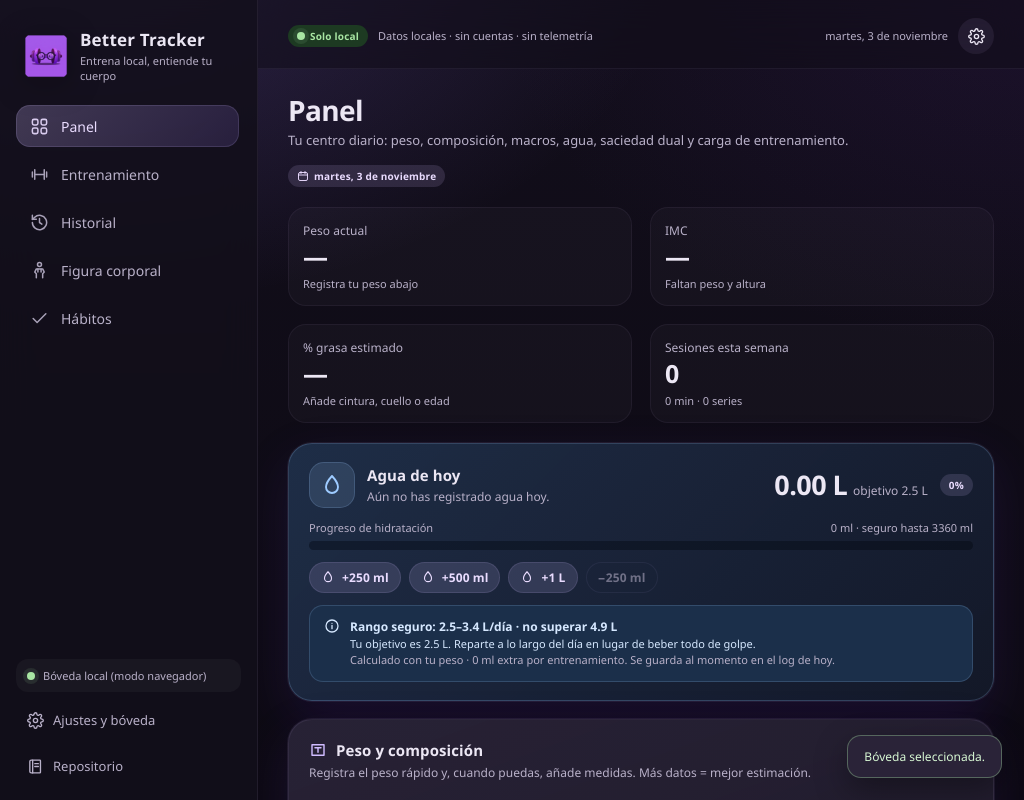
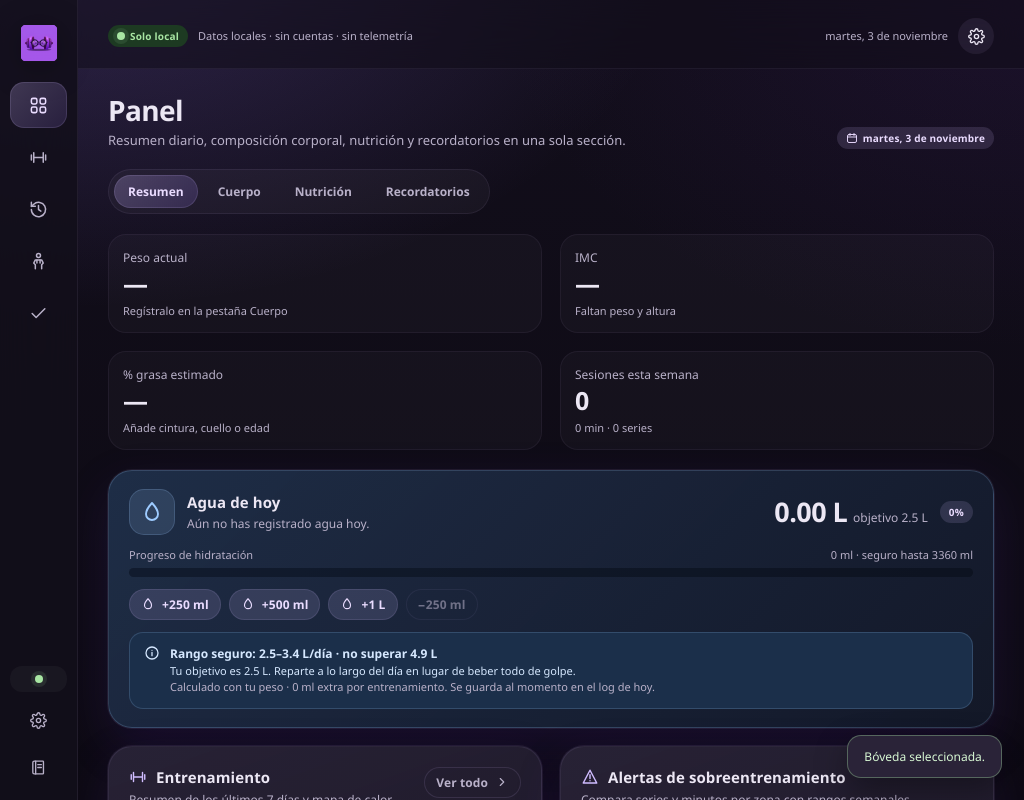
Before and after one commit to wulflo/better-tracker, a React (Vite) app: page / in a window 1024 px wide. Both pictures are taken after a click on the button "Seleccionar bóveda". Built offline with nearby package versions, Linux system fonts and the light colour scheme.

Commit message:
feat(ui): añadir pestañas al panel y compactar el sidebar
- Panel dividido en Resumen, Cuerpo, Nutrición y Recordatorios.
- Sidebar solo con iconos entre 821 y 1024 px.
- Etiquetas ARIA/title en navegación y pie del sidebar.

```diff
--- a/src/App.tsx
+++ b/src/App.tsx
@@ -407,6 +407,8 @@ export default function App() {
               type="button"
               className={`nav-item ${view === item.id ? 'active' : ''}`}
               aria-current={view === item.id ? 'page' : undefined}
+              aria-label={t(`nav.${item.id}`, lang)}
+              title={t(`nav.${item.id}`, lang)}
               onClick={() => setView(item.id)}
             >
               <span className="nav-icon"><Icon name={item.icon} size={19} /></span>
@@ -420,18 +422,25 @@ export default function App() {
         <div className="sidebar-footer">
           <div className="vault-chip" title={vault ?? undefined}>
             <span className="status-dot" />
-            <span>{vaultName}</span>
+            <span className="vault-chip-name">{vaultName}</span>
           </div>
-          <button type="button" className="settings-btn" onClick={() => setSettingsOpen(true)}>
-            <Icon name="settings" size={17} /> {t('settings', lang)}
+          <button
+            type="button"
+            className="settings-btn"
+            aria-label={t('settings', lang)}
+            title={t('settings', lang)}
+            onClick={() => setSettingsOpen(true)}
+          >
+            <Icon name="settings" size={17} /> <span className="sidebar-footer-label">{t('settings', lang)}</span>
           </button>
           <button
             type="button"
             className="settings-btn"
+            aria-label="Repositorio"
             onClick={() => void openRepository().catch((e) => notify(errorText(e), 'error'))}
             title={REPOSITORY_URL}
           >
-            <Icon name="repo" size={17} /> Repositorio
+            <Icon name="repo" size={17} /> <span className="sidebar-footer-label">Repositorio</span>
           </button>
         </div>
       </aside>
--- a/src/PanelView.tsx
+++ b/src/PanelView.tsx
@@ -58,6 +58,15 @@ interface Props {
 
 const DAY_NAMES = ['Dom', 'Lun', 'Mar', 'Mié', 'Jue', 'Vie', 'Sáb'];
 
+type PanelTab = 'summary' | 'body' | 'nutrition' | 'reminders';
+
+const PANEL_TABS: Array<[PanelTab, string]> = [
+  ['summary', 'Resumen'],
+  ['body', 'Cuerpo'],
+  ['nutrition', 'Nutrición'],
+  ['reminders', 'Recordatorios'],
+];
+
 function emptyNutrition(date: string): NutritionEntry {
   return { date, kcal: 0, protein: 0, carbs: 0, fat: 0, fiber: 0, water: 0 };
 }
@@ -67,6 +76,7 @@ function emptyMacros(date: string): Pick<NutritionEntry, 'date' | 'kcal' | 'prot
 }
 
 export default function PanelView({ deviceId, events, exercises, onRefresh, notify, onNavigate }: Props) {
+  const [tab, setTab] = useState<PanelTab>('summary');
   const lastMeas = latestMeasurement(events);
   const lastMeasEventId = [...events].reverse().find((e) => e.kind === 'measurement.saved')?.id;
   const [measForm, setMeasForm] = useState<MeasurementEntry>({
@@ -381,7 +391,7 @@ export default function PanelView({ deviceId, events, exercises, onRefresh, noti
         <div>
           <h1 className="page-title">Panel</h1>
           <p className="page-sub">
-            Tu centro diario: peso, composición, macros, agua, saciedad dual y carga de entrenamiento.
+            Resumen diario, composición corporal, nutrición y recordatorios en una sola sección.
           </p>
         </div>
         <div className="page-actions">
@@ -391,11 +401,20 @@ export default function PanelView({ deviceId, events, exercises, onRefresh, noti
         </div>
       </header>
 
+      <div className="tabs" role="tablist" aria-label="Secciones del panel">
+        {PANEL_TABS.map(([id, label]) => (
+          <button key={id} type="button" role="tab" aria-selected={tab === id} className={`tab ${tab === id ? 'active' : ''}`} onClick={() => setTab(id)}>
+            {label}
+          </button>
+        ))}
+      </div>
+
+      {tab === 'summary' && (
         <div className="grid grid-4">
           <Stat
             label="Peso actual"
             value={currentWeight ? `${currentWeight.toFixed(1)} kg` : '—'}
-          caption={weights.length ? `Último registro ${weights[weights.length - 1].date}` : 'Registra tu peso abajo'}
+            caption={weights.length ? `Último registro ${weights[weights.length - 1].date}` : 'Regístralo en la pestaña Cuerpo'}
           />
           <Stat
             label="IMC"
@@ -413,8 +432,10 @@ export default function PanelView({ deviceId, events, exercises, onRefresh, noti
             caption={`${minutesLabel(exerciseSummary.weekMinutes)} · ${exerciseSummary.weekSets} series`}
           />
         </div>
+      )}
 
       <div className="grid grid-2">
+        {tab === 'summary' && (
           <section
             className={`card water-banner span-2 ${waterOver ? 'water-banner-over' : ''}`}
           aria-label="Control de agua"
@@ -490,7 +511,10 @@ export default function PanelView({ deviceId, events, exercises, onRefresh, noti
             </div>
           </div>
         </section>
+        )}
 
+        {tab === 'body' && (
+        <>
         <section className="card span-2">
           <div className="card-header">
             <div>
@@ -645,54 +669,12 @@ export default function PanelView({ deviceId, events, exercises, onRefresh, noti
             </p>
           </div>
         </section>
+        </>
+        )}
 
+        {tab === 'nutrition' && (
+        <>
         <section className="card span-2">
-          <div className="card-header">
-            <div>
-              <div className="card-title"><Icon name="bowl" /> Recetas recomendadas</div>
-              <div className="card-sub">
-                {goalLabel(goalMode)} · elige una receta y añade sus ingredientes al diario con los mismos macros
-                de la base de alimentos.
-              </div>
-            </div>
-            <span className="badge badge-muted">Basado en evidencia</span>
-          </div>
-          <div className="card-body stack">
-            <div className="recipe-grid">
-              {recipeSuggestions.map((recipe) => (
-                <article key={recipe.id} className="recipe-card">
-                  <div className="row between wrap">
-                    <strong>{recipe.name}</strong>
-                    <span className={`badge ${recipe.fit === 'excellent' ? 'badge-success' : recipe.fit === 'good' ? 'badge-primary' : 'badge-muted'}`}>
-                      {recipe.fit === 'excellent' ? 'Encaje alto' : recipe.fit === 'good' ? 'Buen encaje' : 'Alternativa'}
-                    </span>
-                  </div>
-                  <p className="small muted">{recipe.description}</p>
-                  <div className="chips">
-                    <span className="chip active">{recipe.macros.kcal} kcal</span>
-                    <span className="chip active">{recipe.macros.protein} g proteína</span>
-                    <span className="chip">{recipe.macros.carbs} g carbos</span>
-                    <span className="chip">{recipe.macros.fat} g grasa</span>
-                    <span className="chip">{recipe.macros.fiber} g fibra</span>
-                  </div>
-                  <p className="hint small"><strong>Por qué:</strong> {recipe.science}</p>
-                  <div className="row between wrap">
-                    <span className="hint small">{recipe.minutes} min · {recipe.meal} · {recipe.macros.grams} g</span>
-                    <button className="btn btn-tonal btn-sm" onClick={() => addRecipe(recipe)}>
-                      <Icon name="plus" size={14} /> Añadir al diario
-                    </button>
-                  </div>
-                </article>
-              ))}
-            </div>
-            <p className="hint">
-              En déficit se prioriza proteína y fibra por caloría; en superávit, densidad energética y carbohidratos
-              alrededor del entrenamiento. Ajusta las porciones a tu hambre y a tus objetivos.
-            </p>
-          </div>
-        </section>
-
-        <section className="card">
           <div className="card-header">
             <div>
               <div className="card-title"><Icon name="target" /> Macros y agua</div>
@@ -894,6 +876,56 @@ export default function PanelView({ deviceId, events, exercises, onRefresh, noti
           </div>
         </section>
 
+        <section className="card span-2">
+          <div className="card-header">
+            <div>
+              <div className="card-title"><Icon name="bowl" /> Recetas recomendadas</div>
+              <div className="card-sub">
+                {goalLabel(goalMode)} · elige una receta y añade sus ingredientes al diario con los mismos macros
+                de la base de alimentos.
+              </div>
+            </div>
+            <span className="badge badge-muted">Basado en evidencia</span>
+          </div>
+          <div className="card-body stack">
+            <div className="recipe-grid">
+              {recipeSuggestions.map((recipe) => (
+                <article key={recipe.id} className="recipe-card">
+                  <div className="row between wrap">
+                    <strong>{recipe.name}</strong>
+                    <span className={`badge ${recipe.fit === 'excellent' ? 'badge-success' : recipe.fit === 'good' ? 'badge-primary' : 'badge-muted'}`}>
+                      {recipe.fit === 'excellent' ? 'Encaje alto' : recipe.fit === 'good' ? 'Buen encaje' : 'Alternativa'}
+                    </span>
+                  </div>
+                  <p className="small muted">{recipe.description}</p>
+                  <div className="chips">
+                    <span className="chip active">{recipe.macros.kcal} kcal</span>
+                    <span className="chip active">{recipe.macros.protein} g proteína</span>
+                    <span className="chip">{recipe.macros.carbs} g carbos</span>
+                    <span className="chip">{recipe.macros.fat} g grasa</span>
+                    <span className="chip">{recipe.macros.fiber} g fibra</span>
+                  </div>
+                  <p className="hint small"><strong>Por qué:</strong> {recipe.science}</p>
+                  <div className="row between wrap">
+                    <span className="hint small">{recipe.minutes} min · {recipe.meal} · {recipe.macros.grams} g</span>
+                    <button className="btn btn-tonal btn-sm" onClick={() => addRecipe(recipe)}>
+                      <Icon name="plus" size={14} /> Añadir al diario
+                    </button>
+                  </div>
+                </article>
+              ))}
+            </div>
+            <p className="hint">
+              En déficit se prioriza proteína y fibra por caloría; en superávit, densidad energética y carbohidratos
+              alrededor del entrenamiento. Ajusta las porciones a tu hambre y a tus objetivos.
+            </p>
+          </div>
+        </section>
+        </>
+        )}
+
+        {tab === 'summary' && (
+        <>
         <section className="card">
           <div className="card-header">
             <div>
@@ -953,8 +985,11 @@ export default function PanelView({ deviceId, events, exercises, onRefresh, noti
             {alerts.length > 5 && <button className="btn btn-ghost btn-sm" onClick={() => onNavigate('training')}>Ver todas</button>}
           </div>
         </section>
+        </>
+        )}
 
-        <section className="card">
+        {tab === 'reminders' && (
+        <section className="card span-2">
           <div className="card-header">
             <div>
               <div className="card-title"><Icon name="clock" /> Recordatorios</div>
@@ -991,6 +1026,7 @@ export default function PanelView({ deviceId, events, exercises, onRefresh, noti
             )}
           </div>
         </section>
+        )}
       </div>
 
       <div className="row between wrap">
--- a/src/styles.css
+++ b/src/styles.css
@@ -2826,6 +2826,78 @@ option {
 }
 
 /* ------------------------------------------------------------------ */
+/* Sidebar compacta: solo iconos en ventanas estrechas de escritorio   */
+/* ------------------------------------------------------------------ */
+@media (min-width: 821px) and (max-width: 1024px) {
+  .app-shell {
+    grid-template-columns: 78px minmax(0, 1fr);
+  }
+
+  .sidebar {
+    align-items: center;
+    padding: 18px 10px 14px;
+  }
+
+  .brand {
+    justify-content: center;
+    padding: 6px 0 20px;
+  }
+
+  .brand-logo {
+    width: 38px;
+    height: 38px;
+  }
+
+  .brand-text {
+    display: none;
+  }
+
+  .sidebar-nav {
+    width: 100%;
+    align-items: center;
+    padding-right: 0;
+  }
+
+  .nav-item {
+    justify-content: center;
+    gap: 0;
+    padding: 12px 0;
+  }
+
+  .nav-label {
+    display: none;
+  }
+
+  .nav-icon {
+    width: 22px;
+    height: 22px;
+    opacity: 1;
+  }
+
+  .sidebar-footer {
+    width: 100%;
+    align-items: center;
+  }
+
+  .vault-chip {
+    justify-content: center;
+    width: 100%;
+    padding: 9px 0;
+  }
+
+  .vault-chip-name,
+  .sidebar-footer-label {
+    display: none;
+  }
+
+  .settings-btn {
+    justify-content: center;
+    gap: 0;
+    padding: 10px 0;
+  }
+}
+
+/* ------------------------------------------------------------------ */
 /* Navegación inferior móvil                                          */
 /* ------------------------------------------------------------------ */
 .bottom-nav {
```
Lines whose indentation alone changed are shown as unchanged.
